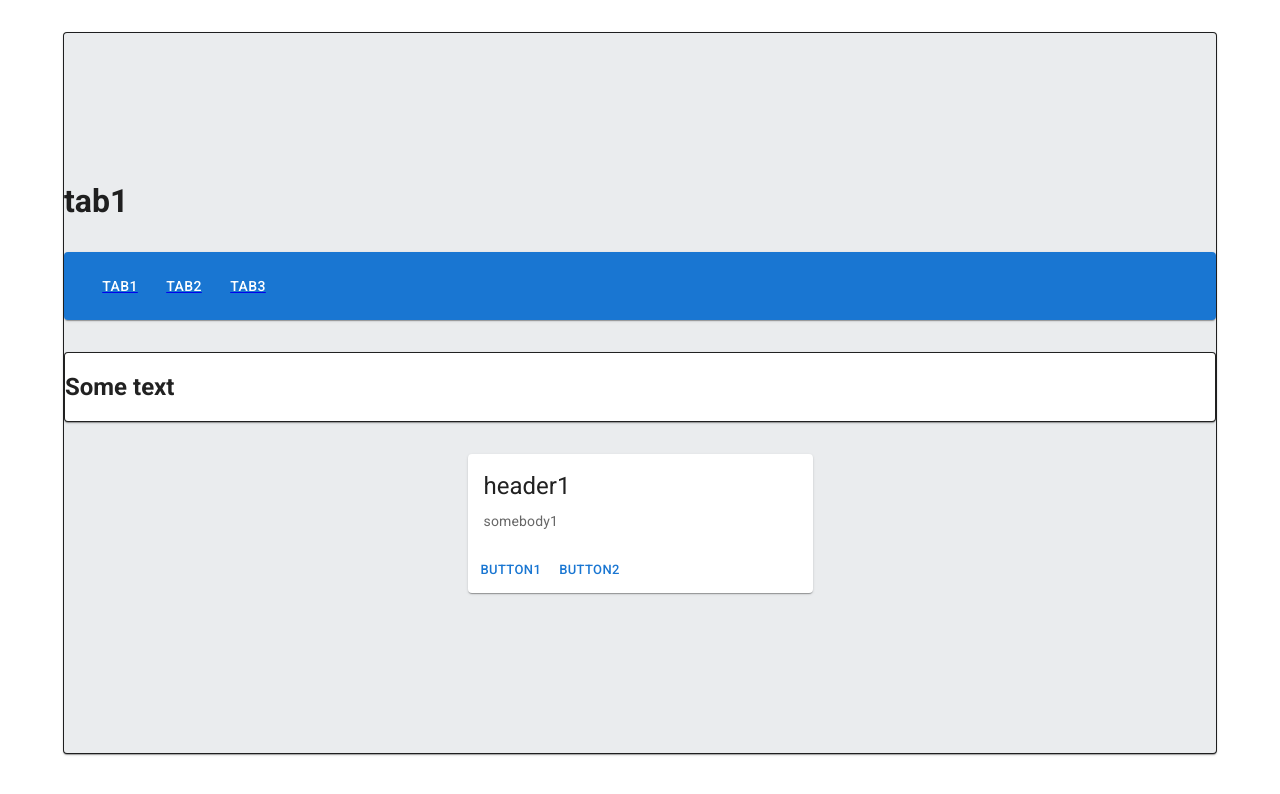
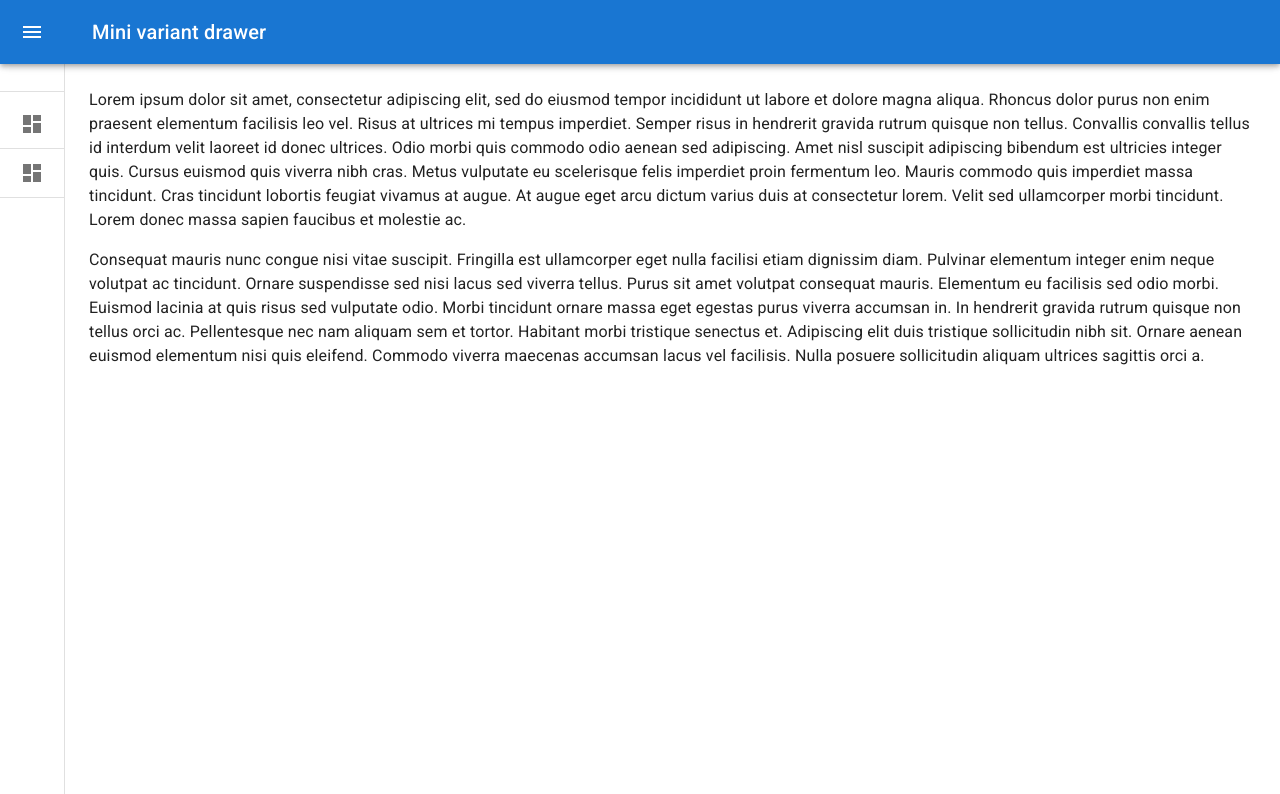
Before and after one commit to IlmConnect/IlmConnect-V2-Old, a React (Vite) app in the folder frontend/: page / in a window 1280 px wide. Before the commit this address led to /tab1. Shown: the top 794 px of the page. Built offline with nearby package versions, Linux system fonts and the light colour scheme.

Commit message:
added a minidrawer.

```diff
--- a/frontend/src/RouteRoot.tsx
+++ b/frontend/src/RouteRoot.tsx
@@ -4,6 +4,7 @@ import DrawerLayout from './layouts/Drawer';
 import CreateCourse from './routes/createCourse';
 import SignUpView from './views/auth/SignUpView/SignUpView';
 import LogInView from './views/auth/LoginView/LoginView';
+import Dashboard from 'views/Dashboard/Dashboard';
 
 export default function RouteRoot() {
 	return (
@@ -28,7 +29,8 @@ export default function RouteRoot() {
 				<Route path='/tab2' element = {<Page pageName='tab2'></Page>}/>
 				<Route path='/tab3' element = {<Page pageName='tab3'></Page>}/>
 				<Route path='/course-creation' element = {<CreateCourse/>}/>
-				<Route path='*'element = {<Navigate to='/tab1' replace></Navigate>}/>
+				{/* <Route path='*'element = {<Navigate to='/tab1' replace></Navigate>}/> */}
+                <Route path='*' element = {<Dashboard/>}/>
 			</Routes>
 		</div>
 	);
--- a/frontend/src/components/MiniDrawer/MiniDrawer.tsx
+++ b/frontend/src/components/MiniDrawer/MiniDrawer.tsx
@@ -157,6 +157,36 @@ export default function MiniDrawer() {
           ))}
         </List>
       </Drawer>
+      <Box component="main" sx={{ flexGrow: 1, p: 3 }}>
+        <DrawerHeader />
+        <Typography paragraph>
+          Lorem ipsum dolor sit amet, consectetur adipiscing elit, sed do eiusmod
+          tempor incididunt ut labore et dolore magna aliqua. Rhoncus dolor purus non
+          enim praesent elementum facilisis leo vel. Risus at ultrices mi tempus
+          imperdiet. Semper risus in hendrerit gravida rutrum quisque non tellus.
+          Convallis convallis tellus id interdum velit laoreet id donec ultrices.
+          Odio morbi quis commodo odio aenean sed adipiscing. Amet nisl suscipit
+          adipiscing bibendum est ultricies integer quis. Cursus euismod quis viverra
+          nibh cras. Metus vulputate eu scelerisque felis imperdiet proin fermentum
+          leo. Mauris commodo quis imperdiet massa tincidunt. Cras tincidunt lobortis
+          feugiat vivamus at augue. At augue eget arcu dictum varius duis at
+          consectetur lorem. Velit sed ullamcorper morbi tincidunt. Lorem donec massa
+          sapien faucibus et molestie ac.
+        </Typography>
+        <Typography paragraph>
+          Consequat mauris nunc congue nisi vitae suscipit. Fringilla est ullamcorper
+          eget nulla facilisi etiam dignissim diam. Pulvinar elementum integer enim
+          neque volutpat ac tincidunt. Ornare suspendisse sed nisi lacus sed viverra
+          tellus. Purus sit amet volutpat consequat mauris. Elementum eu facilisis
+          sed odio morbi. Euismod lacinia at quis risus sed vulputate odio. Morbi
+          tincidunt ornare massa eget egestas purus viverra accumsan in. In hendrerit
+          gravida rutrum quisque non tellus orci ac. Pellentesque nec nam aliquam sem
+          et tortor. Habitant morbi tristique senectus et. Adipiscing elit duis
+          tristique sollicitudin nibh sit. Ornare aenean euismod elementum nisi quis
+          eleifend. Commodo viverra maecenas accumsan lacus vel facilisis. Nulla
+          posuere sollicitudin aliquam ultrices sagittis orci a.
+        </Typography>
+      </Box>
     </Box>
   );
 }
--- a/frontend/src/views/Dashboard/Dashboard.tsx
+++ b/frontend/src/views/Dashboard/Dashboard.tsx
@@ -0,0 +1,8 @@
+import { Box, Grid, Typography } from "@mui/material";
+import MiniDrawer, { DrawerHeader } from "components/MiniDrawer/MiniDrawer";
+import { observer } from "mobx-react-lite";
+
+function Dashboard() {
+  return <MiniDrawer />;
+}
+export default observer(Dashboard);
```
Also changed, not shown: frontend/src/views/Dashboard.tsx (deleted, +0 -46 lines).
